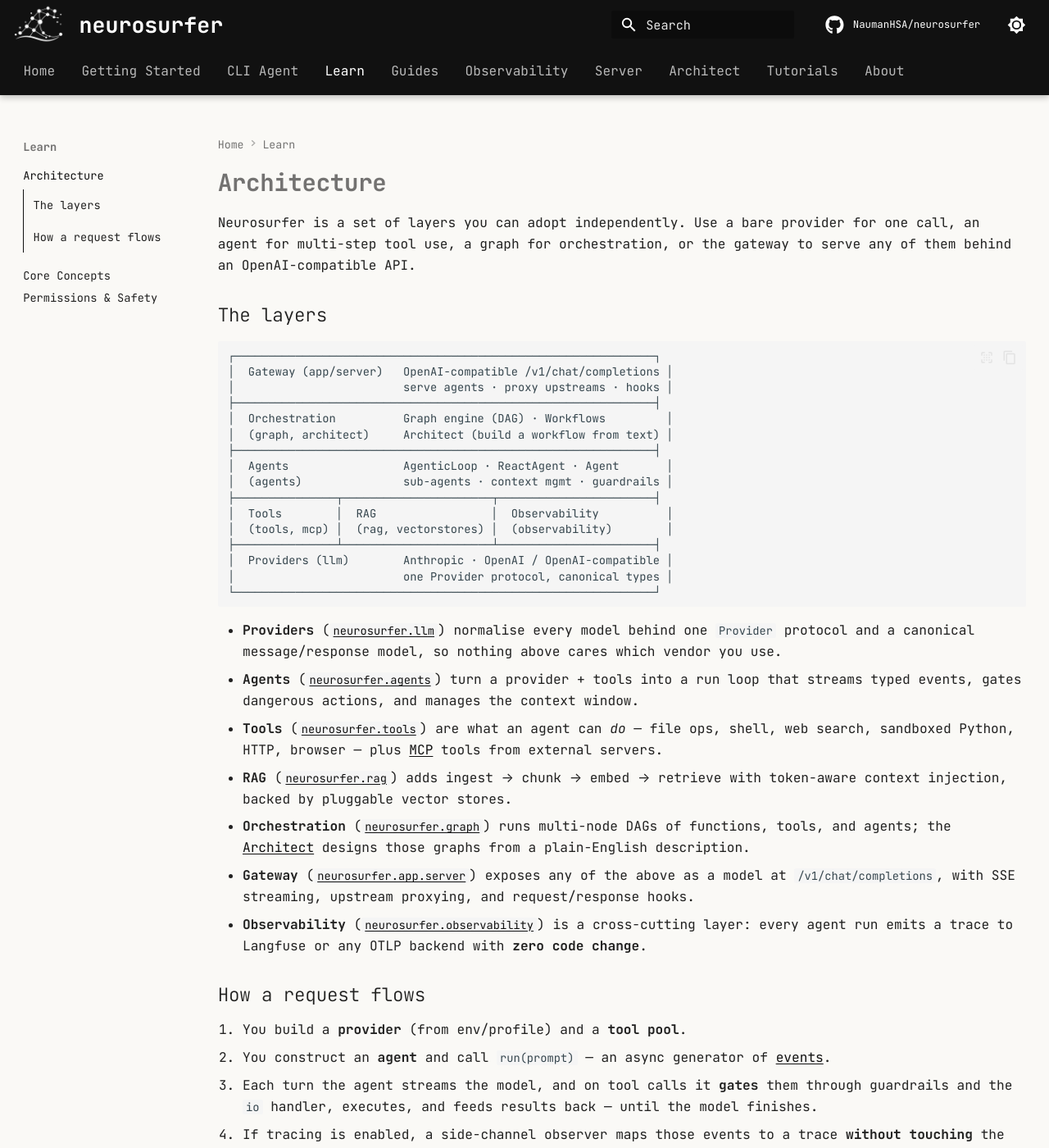
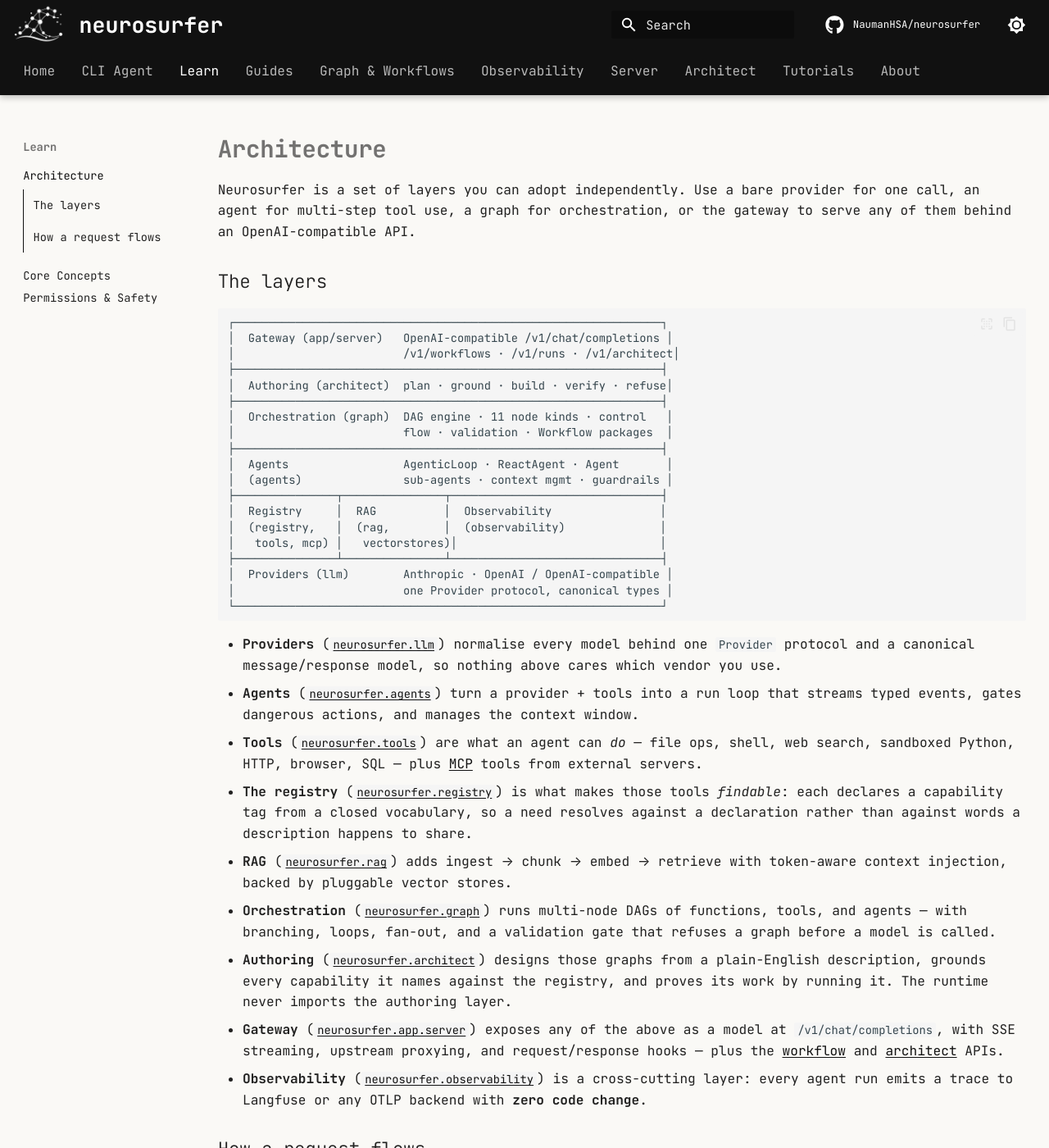
Before and after one commit to NaumanHSA/neurosurfer, an MkDocs documentation site: the page built from docs/learn/architecture.md, in a window 1280 px wide and 1400 px high. Shown: the whole window at 82% size. Built offline with MkDocs 1.6.1 and Material for MkDocs 9.7.7, drawn with Linux system fonts in a browser that asks for light colours; comment, search, counter and statistics services are not loaded.

Commit message:
Docs: trace export is off-thread, and the nav that ties the rest together
Two things an exporter author has to know and could not have read anywhere.
Hooks and flushes no longer run on the agent's thread — they go to one daemon
worker over a bounded FIFO — which buys ordering and costs delivery. Ordering
means a per-run dict keyed by span id is safe even under a concurrent `map`,
where several agent threads used to call into the same exporter state at once.
The bounded queue means a missing `on_run_finish` is a normal condition and not a
bug, so nothing should be built that requires having seen every hook.

The `force_flush` warning is on the custom-exporters page because the name
suggests something cheap and it is the opposite: it exists to bypass a batch
processor's queue and drain on the calling thread, which is what cost a run 74
seconds against a collector nobody was listening on.

The nav lands here, last, so every entry resolves at the commit that introduces
it. Home absorbs Getting Started — installation and quickstart are what every
visitor needs and they were three clicks away behind a card grid that linked to
them — and Graph and Workflows is a top-level tab. The `getting-started/` files
deliberately do **not** move: that would break inbound links and `edit_uri` for a
change no reader can see, where the graph move had to happen because a page was
becoming a section.

`learn/architecture.md` gains the two layers that were missing from the diagram
entirely: the registry, which is what makes tools findable rather than merely
present, and authoring as distinct from orchestration — the runtime never imports
the authoring layer, and a diagram showing them as one obscured that.

Co-Authored-By: Claude Opus 5 <noreply@anthropic.com>

````diff
--- a/docs/learn/architecture.md
+++ b/docs/learn/architecture.md
@@ -7,22 +7,25 @@ an OpenAI-compatible API.
 ## The layers
 
 ```
-┌──────────────────────────────────────────────────────────────┐
+┌───────────────────────────────────────────────────────────────┐
 │  Gateway (app/server)   OpenAI-compatible /v1/chat/completions │
-│                         serve agents · proxy upstreams · hooks │
-├──────────────────────────────────────────────────────────────┤
-│  Orchestration          Graph engine (DAG) · Workflows         │
-│  (graph, architect)     Architect (build a workflow from text) │
-├──────────────────────────────────────────────────────────────┤
+│                         /v1/workflows · /v1/runs · /v1/architect│
+├───────────────────────────────────────────────────────────────┤
+│  Authoring (architect)  plan · ground · build · verify · refuse│
+├───────────────────────────────────────────────────────────────┤
+│  Orchestration (graph)  DAG engine · 11 node kinds · control   │
+│                         flow · validation · Workflow packages  │
+├───────────────────────────────────────────────────────────────┤
 │  Agents                 AgenticLoop · ReactAgent · Agent       │
 │  (agents)               sub-agents · context mgmt · guardrails │
-├───────────────┬──────────────────────┬───────────────────────┤
-│  Tools        │  RAG                 │  Observability          │
-│  (tools, mcp) │  (rag, vectorstores) │  (observability)        │
-├───────────────┴──────────────────────┴───────────────────────┤
+├───────────────┬───────────────┬───────────────────────────────┤
+│  Registry     │  RAG          │  Observability                │
+│  (registry,   │  (rag,        │  (observability)              │
+│   tools, mcp) │   vectorstores)│                              │
+├───────────────┴───────────────┴───────────────────────────────┤
 │  Providers (llm)        Anthropic · OpenAI / OpenAI-compatible │
 │                         one Provider protocol, canonical types │
-└──────────────────────────────────────────────────────────────┘
+└───────────────────────────────────────────────────────────────┘
 ```
 
 - **Providers** ([`neurosurfer.llm`](../guides/providers.md)) normalise every model behind one
@@ -31,15 +34,22 @@ an OpenAI-compatible API.
 - **Agents** ([`neurosurfer.agents`](../guides/agents.md)) turn a provider + tools into a run loop
   that streams typed events, gates dangerous actions, and manages the context window.
 - **Tools** ([`neurosurfer.tools`](../guides/tools.md)) are what an agent can *do* — file ops, shell,
-  web search, sandboxed Python, HTTP, browser — plus [MCP](../guides/mcp.md) tools from external
-  servers.
+  web search, sandboxed Python, HTTP, browser, SQL — plus [MCP](../guides/mcp.md) tools from
+  external servers.
+- **The registry** ([`neurosurfer.registry`](../guides/tool-registry.md)) is what makes those tools
+  *findable*: each declares a capability tag from a closed vocabulary, so a need resolves against a
+  declaration rather than against words a description happens to share.
 - **RAG** ([`neurosurfer.rag`](../guides/rag.md)) adds ingest → chunk → embed → retrieve with
   token-aware context injection, backed by pluggable vector stores.
-- **Orchestration** ([`neurosurfer.graph`](../guides/graph-workflows.md)) runs multi-node DAGs of
-  functions, tools, and agents; the [Architect](../architect/index.md) designs those graphs from a
-  plain-English description.
+- **Orchestration** ([`neurosurfer.graph`](../graph/index.md)) runs multi-node DAGs of functions,
+  tools, and agents — with branching, loops, fan-out, and a validation gate that refuses a graph
+  before a model is called.
+- **Authoring** ([`neurosurfer.architect`](../architect/index.md)) designs those graphs from a
+  plain-English description, grounds every capability it names against the registry, and proves its
+  work by running it. The runtime never imports the authoring layer.
 - **Gateway** ([`neurosurfer.app.server`](../server/index.md)) exposes any of the above as a model at
-  `/v1/chat/completions`, with SSE streaming, upstream proxying, and request/response hooks.
+  `/v1/chat/completions`, with SSE streaming, upstream proxying, and request/response hooks — plus
+  the [workflow](../server/workflows-api.md) and [architect](../server/architect-api.md) APIs.
 - **Observability** ([`neurosurfer.observability`](../observability/index.md)) is a cross-cutting
   layer: every agent run emits a trace to Langfuse or any OTLP backend with **zero code change**.
 
--- a/mkdocs.yml
+++ b/mkdocs.yml
@@ -122,8 +122,8 @@ plugins:
       type: timeago
 
 nav:
-  - Home: index.md
-  - Getting Started:
+  - Home:
+    - index.md
     - Installation: getting-started/installation.md
     - Quickstart: getting-started/quickstart.md
   - CLI Agent: cli/index.md
@@ -136,14 +136,23 @@ nav:
     - Agents: guides/agents.md
     - Structured Output: guides/structured-output.md
     - Tools: guides/tools.md
+    - Tools Catalog: guides/tools-catalog.md
+    - Tool Registry: guides/tool-registry.md
     - Sub-agents: guides/subagents.md
     - Background Tasks: guides/tasks.md
     - Context & Memory: guides/context.md
     - RAG: guides/rag.md
-    - Graph & Workflows: guides/graph-workflows.md
     - MCP: guides/mcp.md
+    - MCP Discovery: guides/mcp-discovery.md
     - Configuration: guides/configuration.md
-    - Tools Catalog: guides/tools-catalog.md
+  - Graph & Workflows:
+    - Overview: graph/index.md
+    - Node Kinds: graph/node-kinds.md
+    - Control Flow: graph/control-flow.md
+    - State & Secrets: graph/state.md
+    - Validation: graph/validation.md
+    - Workflow Packages: graph/packages.md
+    - Building in Python: graph/building.md
   - Observability:
     - Overview: observability/index.md
     - Langfuse: observability/langfuse.md
@@ -153,12 +162,18 @@ nav:
     - Overview: server/index.md
     - Serving Agents: server/agents.md
     - Backends: server/backends.md
+    - Workflows API: server/workflows-api.md
+    - Architect API: server/architect-api.md
     - Hooks: server/hooks.md
     - Deployment: server/deployment.md
   - Architect:
     - Overview: architect/index.md
-    - How It Works: architect/how-it-works.md
+    - The Agent: architect/agent.md
+    - Grounding & Refusal: architect/grounding.md
+    - Verification: architect/verification.md
+    - Self-knowledge: architect/knowledge.md
     - Building Workflows: architect/building.md
+    - How It Works (legacy): architect/how-it-works.md
   - Tutorials:
     - Overview: tutorials/index.md
     - Installation: tutorials/installation.md
@@ -170,7 +185,8 @@ nav:
     - SQL Agent: tutorials/sql-agent.md
   - About:
     - Contributing: about/contributing.md
-    - Roadmap: about/roadmap.md
+    - Upgrading: about/upgrading.md
+    - Observability Roadmap: about/roadmap.md
     - Changelog: about/changelog.md
 
 extra_css:
````
Also changed, not shown: docs/index.md (+21 -7 lines), docs/observability/custom-exporters.md (+27 -0 lines), docs/observability/index.md (+40 -1 lines).
